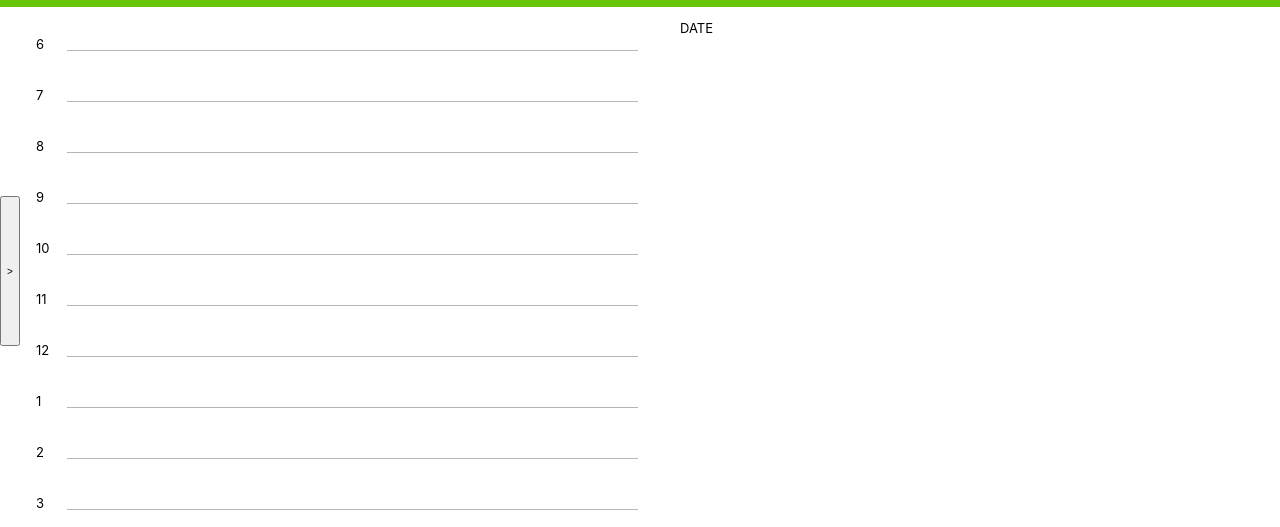
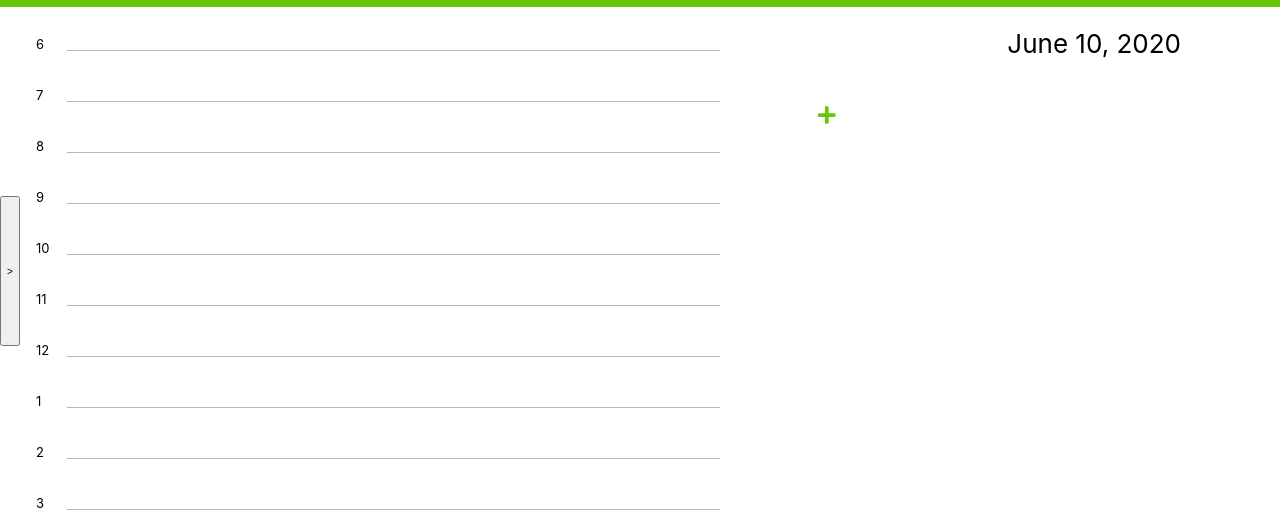
Before and after one commit to zzhiharevich/ToDo, a React app in the folder client/: page /today in a window 1280 px wide. Shown: the part 45-572 px from the top of the page. Built offline with nearby package versions, Linux system fonts and the light colour scheme.

Commit message:
add calendar to page

```diff
--- a/client/src/index.css
+++ b/client/src/index.css
@@ -1,9 +1,9 @@
 body {
     height: 587px;
     width: 100%;
+    max-width: 1300px;
     margin: 0px auto;
     font-family: -apple-system, BlinkMacSystemFont, Segoe UI, Roboto, Helvetica, Arial, sans-serif, Apple Color Emoji, Segoe UI Emoji, Segoe UI Symbol;
-    ;
     font-size: 13px;
 }
 
@@ -72,7 +72,7 @@ header .logo {
 
 .part-1 {
     margin: 10px;
-    width: 50%;
+    width: 60%;
     height: 95%;
     overflow-y: scroll;
 }
@@ -249,6 +249,60 @@ input {
     background: chartreuse;
 }
 
+#date-input {
+    font-family: -apple-system, BlinkMacSystemFont, Segoe UI, Roboto, Helvetica, Arial, sans-serif, Apple Color Emoji, Segoe UI Emoji, Segoe UI Symbol;
+    font-size: 26px;
+    border: none;
+    background: none;
+    outline: none;
+}
+
+#date-picker{
+    align-self: flex-end;
+    margin: 10px;
+    margin-right: 83px;
+}
+
+#date-input:hover {
+    color: #67C50A;
+}
+
+#date-input:active {
+    font-size: 26.2px;
+}
+
+.tasks-list {
+    margin: 10px;
+    padding: 20px;
+    overflow-y: auto;
+}
+
+#new-task {
+    width: 30px;
+    height: 30px;
+    border: none;
+    border-radius: 30px;
+    font-family: -apple-system, BlinkMacSystemFont, Segoe UI, Roboto, Helvetica, Arial, sans-serif, Apple Color Emoji, Segoe UI Emoji, Segoe UI Symbol;
+    font-size: 20px;
+    color: #67C50A;
+    background: none;
+    outline: none;
+    padding: 0px;
+}
+
+#new-task:hover {
+    color: white;
+    background: #67C50A;
+}
+
+.part-2 {
+    margin: 10px;
+    width: 40%;
+    height: 95%;
+    display: flex;
+    flex-direction: column;
+}
+
 ::-webkit-scrollbar {
     width: 10px;
     border-radius: 10px;
--- a/client/src/pages/today.js
+++ b/client/src/pages/today.js
@@ -1,15 +1,21 @@
 import React, { Component } from 'react';
 import './../index.css';
-import { faChevronCircleDown } from "@fortawesome/free-solid-svg-icons";
+import { faChevronCircleDown, faPlus } from "@fortawesome/free-solid-svg-icons";
 import { FontAwesomeIcon } from "@fortawesome/react-fontawesome";
 import SideNav from './../сommon_component/sidenav';
+import DatePicker from "react-datepicker";
+import "react-datepicker/dist/react-datepicker.css";
 
 function Schedule(props) {
     let p = React.createElement('p', null, `${props.n}`);
-    let time = React.createElement('div', {className: `time-${props.n}`}, p);
-    let text_area = React.createElement('div', {className: `text-area-${props.n}`, onClick: props.e});
+    let time = React.createElement('div', { className: `time-${props.n}` }, p);
+    let text_area = React.createElement('div', { className: `text-area-${props.n}`, onClick: props.e });
 
-    return (React.createElement('div', {className: `element-${props.n}`}, [time, text_area]));
+    return (React.createElement('div', { className: `element-${props.n}` }, [time, text_area]));
+}
+
+function DateInput(props) {
+    return (<button id='date-input' onClick={props.onClick}>{props.value}</button>);
 }
 
 function ScheduleTask(props) {
@@ -26,29 +32,49 @@ class TodayPage extends Component {
 
     constructor(props) {
         super(props);
-        this.state = {        }
+        this.state = {
+            navFlag: false,
+            date: '',
+            startDate: new Date(),
+            elementCounter: '',
+        }
         this.doNav = this.doNav.bind();
         this.renderSchedule = this.renderSchedule.bind();
         this.showScheduleTask = this.showScheduleTask.bind();
+        this.addTask = this.addTask.bind();
     }
-
-    sidenav = document.querySelector('.sidenav');
 
     showScheduleTask = () => {
         console.log('event');
     }
 
     renderSchedule = (value) => {
-        return (<Schedule n={value} e={this.showScheduleTask}/>)
+        return (<Schedule n={value} e={this.showScheduleTask} />)
+    }
+
+    addTask = () => {
+        let root = document.querySelector('.existing-tasks');
+
+        let button = document.createElement('button');
+        let element = document.createElement('div');
+        element.className = `element-`;
+        element.innerHTML='<p>To finish this page!</p>';
+
+        root.appendChild(element);
+        console.log('new task');
     }
 
     doNav = () => {
+        let sidenav = document.querySelector('.sidenav');
+        let btn = document.querySelector('.sidenav-button');
         if (this.state.navFlag === false) {
-            document.querySelector('.sidenav').style.width = "0px";
+            sidenav.style.width = "0px";
             this.setState({ navFlag: true });
+            btn.innerHTML = '>';
         } else {
-            document.querySelector('.sidenav').style.width = "250px";
+            sidenav.style.width = "250px";
             this.setState({ navFlag: false });
+            btn.innerHTML = '<';
         }
     }
 
@@ -91,9 +117,19 @@ class TodayPage extends Component {
                             {this.renderSchedule(12)}
                         </div>
                         <div className="part-2">
-                            <p>DATE</p>
-                            <div className="list">
+                            <div id='date-picker'>
+                                <DatePicker
+                                    selected={this.state.startDate}
+                                    onChange={date => this.setState({ startDate: date })}
+                                    customInput={<DateInput />}
+                                    dateFormat='MMMM d, yyyy'
+                                />
+                            </div>
+                            <div className="tasks-list">
+                                <div className='existing-tasks'>
 
+                                </div>
+                                <button id='new-task' onClick={this.addTask}><FontAwesomeIcon icon={faPlus} /></button>
                             </div>
                         </div>
                     </div>
--- a/package.json
+++ b/package.json
@@ -11,7 +11,8 @@
   "dependencies": {
     "body-parser": "^1.18.3",
     "express": "^4.17.1",
-    "mysql2": "^2.1.0"
+    "mysql2": "^2.1.0",
+    "react-datepicker": "^3.0.0"
   },
   "devDependencies": {
     "concurrently": "^4.0.1"
```
Also changed, not shown: 1 other file.
